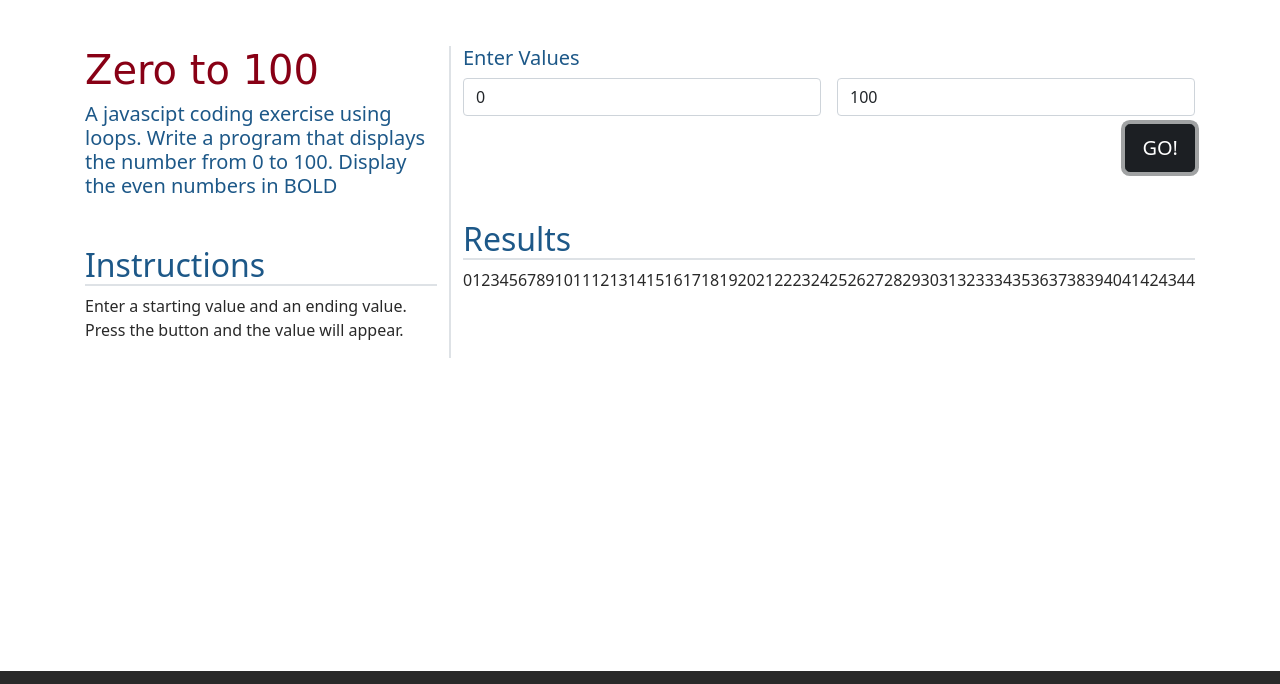
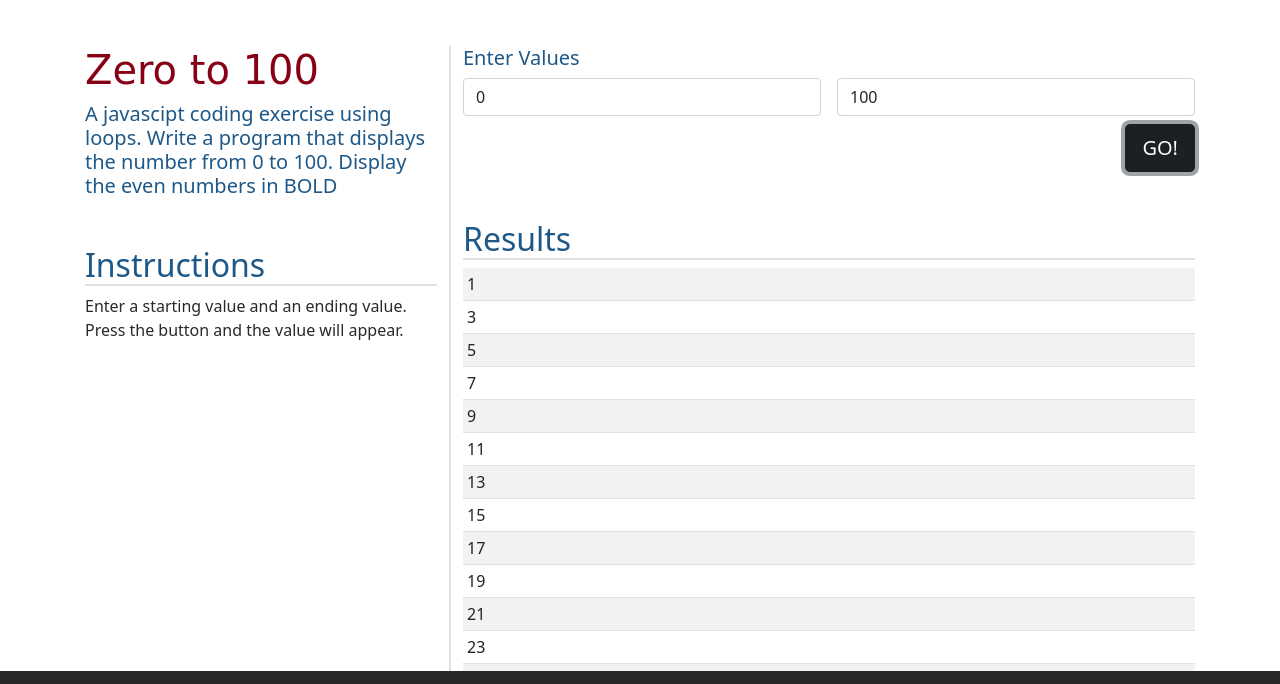
Before and after one commit to maxg599/Zero100, a plain HTML site: page app.html in a window 1280 px wide. Both pictures are taken after a click on the button "GO!". Shown: the part 62-746 px from the top of the page. Drawn offline with nearby package versions, Linux system fonts and the light colour scheme.

Commit message:
stuckagain

```diff
--- a/app.html
+++ b/app.html
@@ -78,8 +78,8 @@
                     </form>
                     <h2 class="mt-5 border-bottom border-2">Results</h2>
                     <div class="table-responsive">
-                        <table calass="table table-striped table-sm">
-                            <tboy id="results"> <!---Results Go Here-->
+                        <table class="table table-striped table-sm">
+                            <tbody id="results"> <!---Results Go Here-->
                             </tbody>
 
                         </table>
--- a/css/site.css
+++ b/css/site.css
@@ -3,6 +3,16 @@
     --secondary-color:#ff993b;
     --dark-color:#292929;
     --white-color:#dff3e4;}
+
+
+    .odd{
+      font-weight: 100;
+    }
+
+    .even{
+        font-weight: bold;
+    }
+
     body{
         color:var(--dark-color);
     }
--- a/js/site.js
+++ b/js/site.js
@@ -51,9 +51,17 @@ function displayNumbers(numbers){
     let templateRows ="";
 
     for (let index = 0; index < numbers.length; index++) {
+        let className = "even";
         let number = numbers[index];
-        templateRows += `<tr><td>${number}</td></tr>`;}
+        if(number % 2 == 0){
+            className = "even";
 
-    document.getElementById("results").innerHTML = templateRows
+        }
+        else{
+            className = "odd";
+        }
+        templateRows += `<tr><td class="${className}>${number}</td></tr>`;}
+
+    document.getElementById("results").innerHTML = templateRows;
 
 }
```
Also changed, not shown: index.html (+1 -1 lines).
